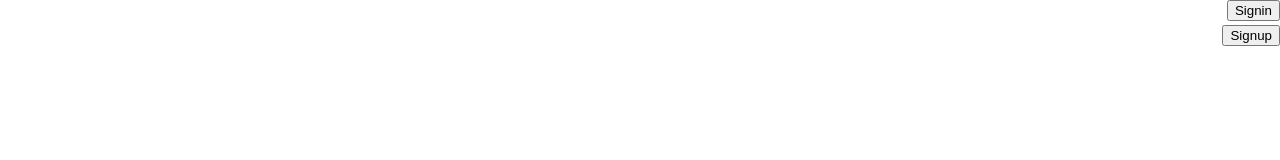
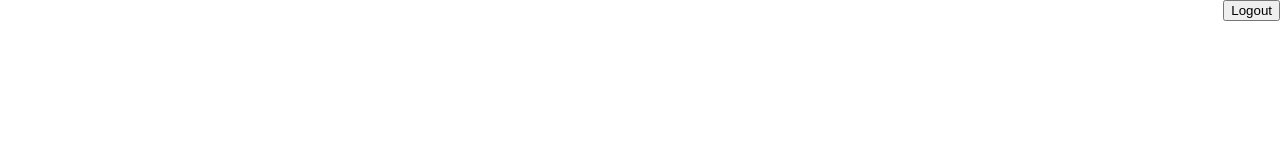
Before and after one commit to lusm554/WebSocket-chat, a website: page public/index.html in a window 1280 px wide. Shown: the top 160 px of the page. Drawn offline with Linux system fonts and the light colour scheme.

Commit message:
change buttons

```diff
--- a/public/index.html
+++ b/public/index.html
@@ -9,8 +9,7 @@
         body { font-family: 'Oxygen', sans-serif; }
         form { position: absolute; bottom: 0px; }
         .input_text { width: 500px; height: 20px; margin-bottom: 10px;}
-        .signin { position: absolute; top: 0; right: 0;}
-        .signup { position: absolute; top: 25px; right: 0;}
+        .auth_button { position: absolute; top: 0; right: 0;}
         .messages { height: 770px; overflow-y: auto; }
     </style>
     <div id="messages" class="messages">
@@ -20,8 +19,7 @@
         <input type="text" id="m" class="input_text">
         <input id="submit" type="submit" value="submit" class="input_submit" disabled="true">
     </form>
-    <input type="button" value="Signin" id="signin" class="signin">
-    <input type="button" value="Signup" id="signup" class="signup">
+    <input type="button" value="Logout" id="auth_button" class="auth_button">
     <script src="./client.js"></script>
     <script src="./scrolling.js"></script>
 </body>
```
